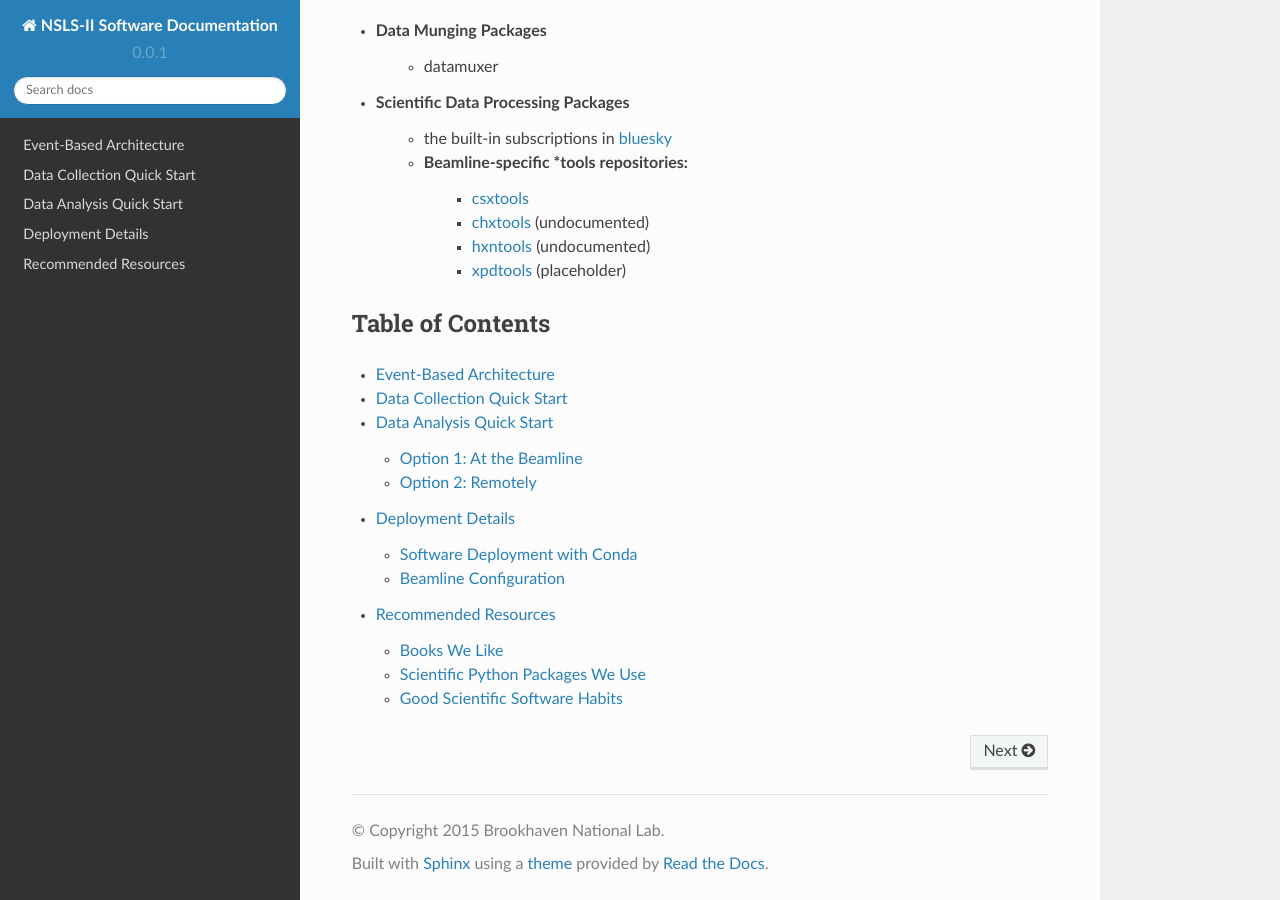
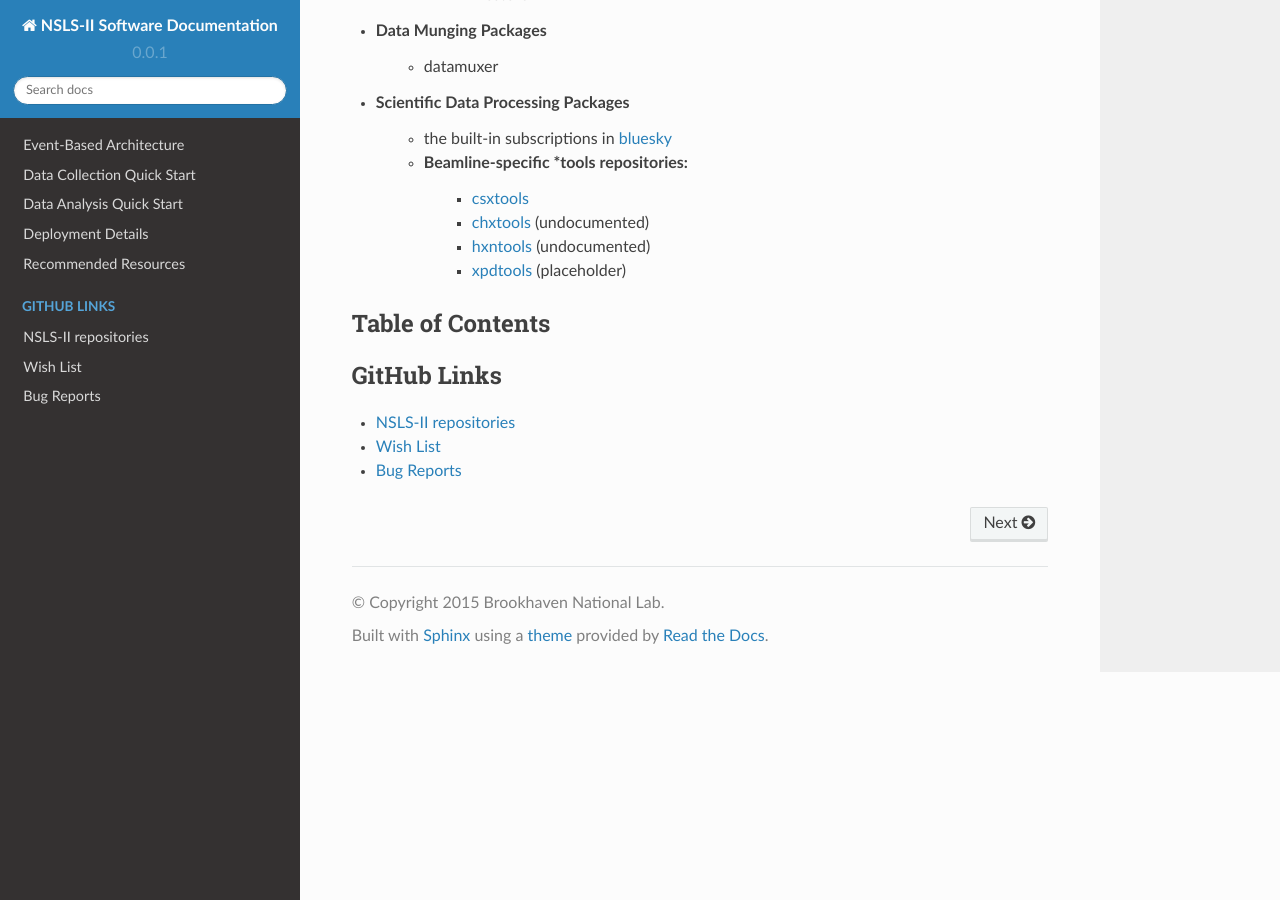
Before and after one commit to NSLS-II/docs, a Sphinx documentation site: the page built from source/index.rst, in a window 1280 px wide and 900 px high, scrolled down 965 px. Built offline with Sphinx 7.4.7 and the Read the Docs theme 2.0.0, drawn with Linux system fonts in a browser that asks for light colours; pages that are not in the unit, such as notebooks, are missing from menus.

Commit message:
Add links to GH

```diff
--- a/source/index.rst
+++ b/source/index.rst
@@ -42,6 +42,7 @@ Table of Contents
 =================
 
 .. toctree::
+   :hidden:
    :maxdepth: 2
 
    architecture-overview
@@ -51,3 +52,10 @@ Table of Contents
    deployment-details
    resources
    technologies
+
+.. toctree::
+   :caption: GitHub Links
+
+   NSLS-II repositories <https://github.com/NSLS-II/>
+   Wish List <https://github.com/NSLS-II/wishlist/issues>
+   Bug Reports <https://github.com/NSLS-II/Bug-Reports/issues>
```
